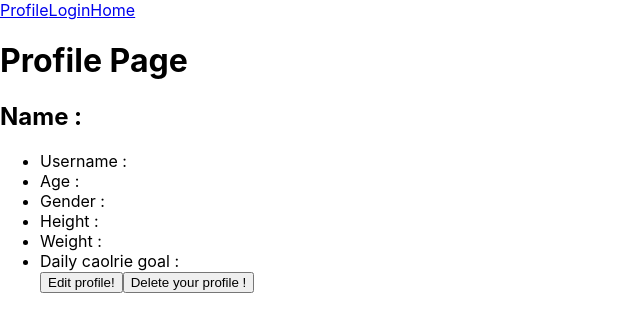
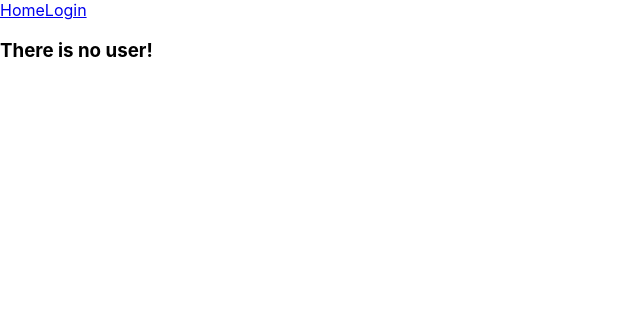
Before and after one commit to deryatanriverdi88/NutriTrack-Frontend, a React (Create React App) app: page /profile in a window 1280 px wide. Shown: the top 332 px of the page, without its empty margins (0-640 px from the left). Built offline with nearby package versions, Linux system fonts and the light colour scheme; no server answers.

Commit message:
User can logout, when logged out, it renders login page

```diff
--- a/src/App.js
+++ b/src/App.js
@@ -1,9 +1,9 @@
 import React from 'react';
 import './App.css';
 import Routes from './Routes'
-import { BrowserRouter as Router } from 'react-router-dom'
 import { connect } from 'react-redux'
 import Nav from './Components/Nav'
+
 
 
 class App  extends React.Component{
@@ -21,14 +21,24 @@ class App  extends React.Component{
     })
   }
 
+  clearToken = () =>{
+    localStorage.clear()
+  }
 
+  logOut = () =>{
+    this.props.clearUser()
+    this.clearToken()
+
+    // this.props.history.push('/login')
+  }
 
  render (){
+   console.log(this.props)
   return (
-    <Router>
-        <Nav/>
+     <>
+        <Nav clearUser={this.logOut}/>
         <Routes/>
-     </Router>
+    </>
     )
    }
 }
@@ -39,6 +49,11 @@ const mapDispatchToProps = (dispatch) =>{
        dispatch({
            type: 'SET_USER', payload: userObject
          })
+     },
+     clearUser: () => {
+      dispatch({
+        type: 'CLEAR_USER'
+      })
      }
    }
  }
--- a/src/Components/Nav.js
+++ b/src/Components/Nav.js
@@ -1,18 +1,37 @@
 import React, { Component } from 'react'
-import { Link} from 'react-router-dom'
+import { Link, NavLink} from 'react-router-dom'
+import { useSelector, useDispatch} from 'react-redux'
 
-class Nav extends Component {
+function Nav(props){
 
- render() {
+  const current_user = useSelector(state => {
+    // debugger
+    return state.user
+   })
+
+
+
   return(
+
    <nav>
+     {
+       current_user.id ?
+       <>
+       <Link to="/">Home</Link>
        <Link to="/profile">Profile</Link>
+       <NavLink to='/login'><button onClick={props.clearUser}>Logout</button></NavLink>
+       </> :
+       <>
+       <Link to="/">Home</Link>
        <Link to="/login">Login</Link>
-       <Link to="/">Home</Link>
+       </>
+     }
+
+
    </nav>
     )
    }
- }
+
 
 
 
--- a/src/Pages/Login.js
+++ b/src/Pages/Login.js
@@ -226,8 +226,8 @@ handleSignupSubmit = (event) => {
 }
 
  render() {
- console.log(this.props.history)
-   console.log(this.current_user)
+//  console.log(this.props.history)
+//    console.log(this.current_user)
   return(
    <div>
     {
--- a/src/Pages/Profile.js
+++ b/src/Pages/Profile.js
@@ -7,8 +7,9 @@ const current_user = useSelector(state => {
     // debugger
     return state.user
 })
-console.log(current_user)
-if(current_user) {
+// console.log(localStorage.token)
+// console.log(current_user)
+if(current_user.id) {
   const {username, name, age, weight, height, goalCalorie, gender} = current_user
   return(
     <div>
@@ -27,7 +28,13 @@ if(current_user) {
     </div>
      )
 }
- return "Nothing Happenned"
+ return (
+      <>
+      <h3>
+        There is no user!
+      </h3>
+      </>
+   )
 
   }
 
--- a/src/Reducers/userReducer.js
+++ b/src/Reducers/userReducer.js
@@ -1,15 +1,14 @@
 
-export default function userReducer(state= {}, action){
+export default function userReducer(state= {}, {type, payload}){
 
-    switch (action.type) {
+    switch (type) {
         case "SET_USER":
             // debugger
-            return action.payload
-
-
+            return payload
+        case 'CLEAR_USER':
+             return {}
         default:
-
-                return state
+            return state
 
     }
 }
--- a/src/index.js
+++ b/src/index.js
@@ -6,13 +6,17 @@ import * as serviceWorker from './serviceWorker';
 import { createStore } from 'redux'
 import { Provider } from 'react-redux'
 import rootReducers from './Reducers/rootReducers'
+import { BrowserRouter} from 'react-router-dom'
 
 
 const store = createStore(rootReducers)
 
 ReactDOM.render(
    <Provider store={store}>
-       <App />
+       <BrowserRouter>
+           <App />
+    </BrowserRouter>
+
     </Provider>
 
 
```
